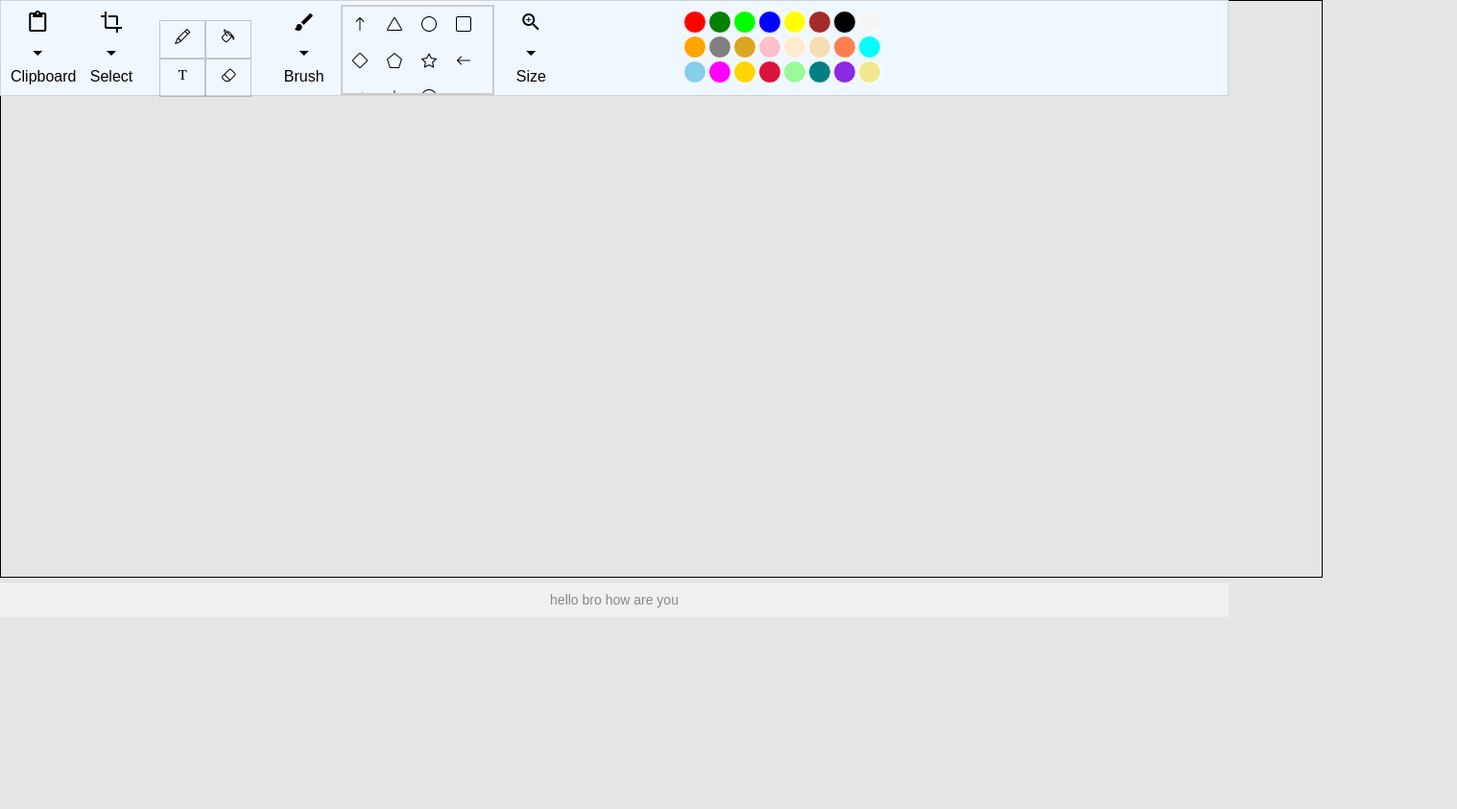
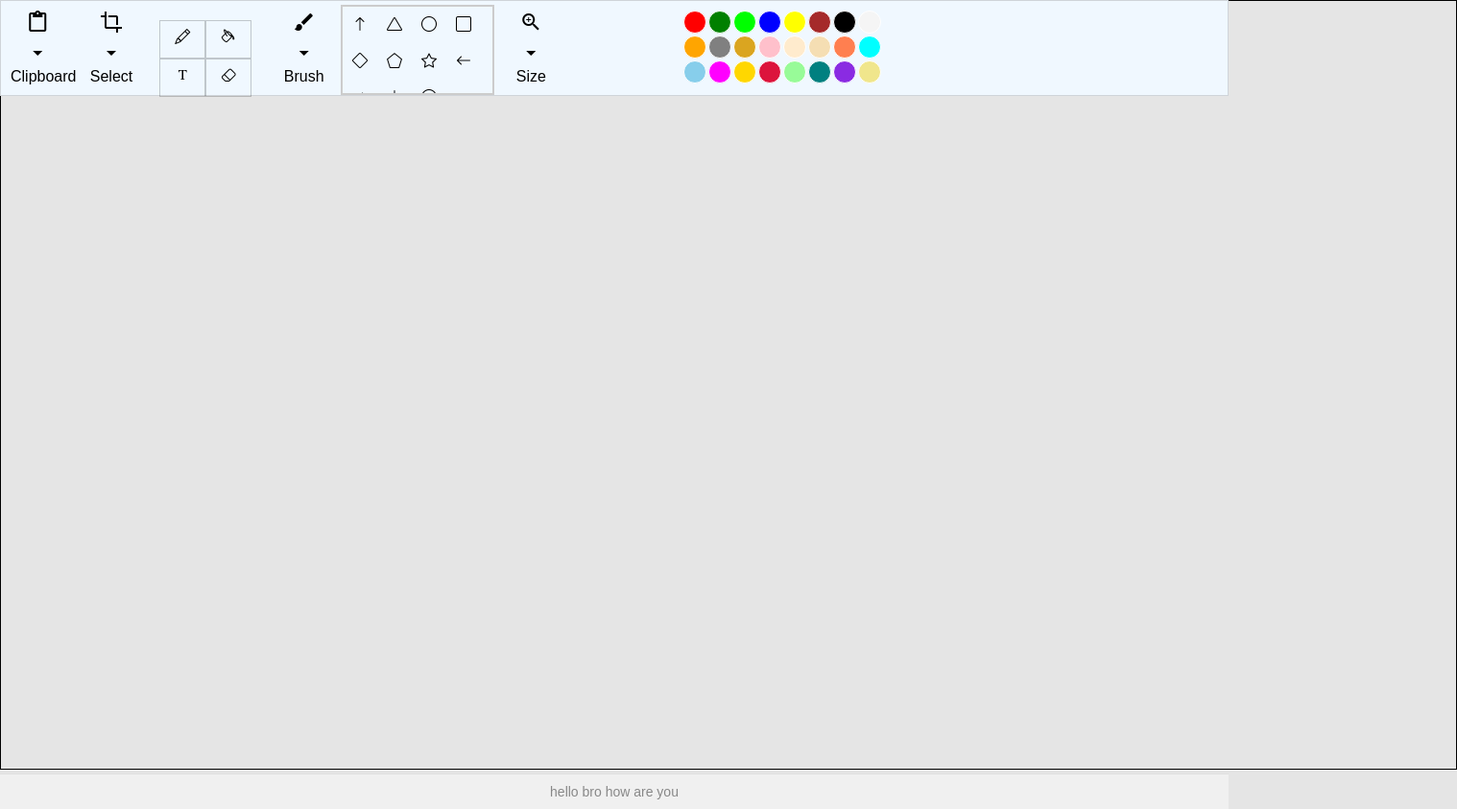
Before and after one commit to sudipadk/Ms-Paint, a plain HTML site: page index.html in a window 1280 px wide. Shown: the whole page at 96% size, 1518 px wide, since content can reach past the window. Before the commit the page ends 800 px from the top, so only its background shows below. Drawn offline with nearby package versions, Linux system fonts and the light colour scheme.

Commit message:
Canvas width and Height increased

```diff
--- a/index.html
+++ b/index.html
@@ -193,7 +193,7 @@
         </div>
     </div>
 
-    <canvas id="drawingCanvas" width="1376" height="600"></canvas>
+    <canvas id="drawingCanvas" width="1516" height="800"></canvas>
 
 
 <!-- footer created -->
```
